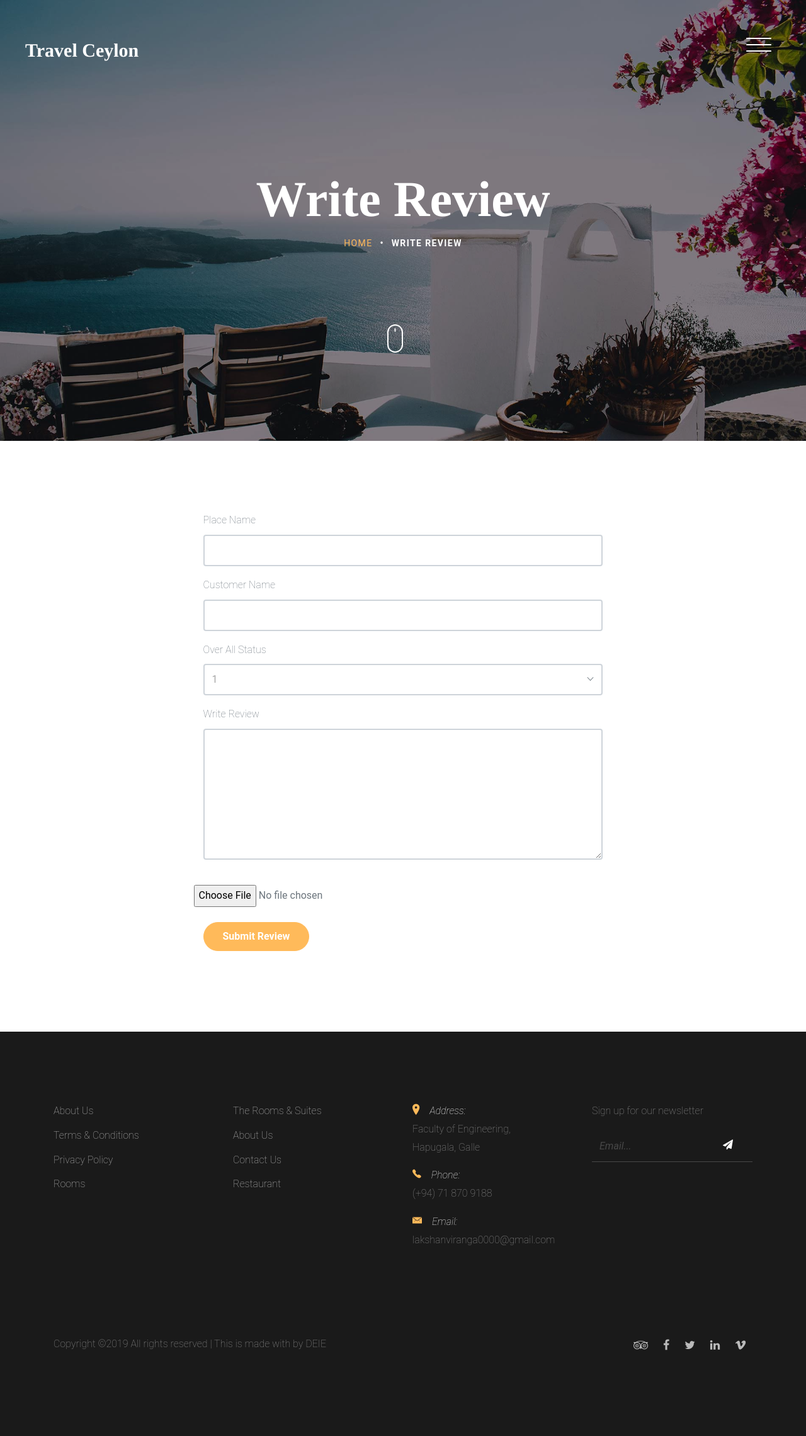
After one commit to Rajitha950926/tour_v1, a CodeIgniter app: page /database/index.php/home/Review in a window 1280 px wide. The commit adds this page. Shown: the whole page at 63% size. Run offline with CodeIgniter, Linux system fonts and the light colour scheme; some libraries are stand-ins or nearby versions; some web fonts are replaced.

Commit message:
2019-12-02

```diff
--- a/application/controllers/Home.php
+++ b/application/controllers/Home.php
@@ -57,4 +57,9 @@ class Home extends CI_Controller {
     {
         $this->load->view('user_profile');
     }
+
+    public function Review()
+    {
+        $this->load->view('write_review');
+    }
 }
--- a/application/views/include/header.php
+++ b/application/views/include/header.php
@@ -17,7 +17,7 @@
     <link rel="stylesheet" href="<?php echo base_url(); ?>css/bootstrap-datepicker.css">
     <link rel="stylesheet" href="<?php echo base_url(); ?>css/jquery.timepicker.css">
     <link rel="stylesheet" href="<?php echo base_url(); ?>css/fancybox.min.css">
-
+    <link rel="stylesheet" href="<?php echo base_url(); ?>css/file_input.css">
     <link rel="stylesheet" href="<?php echo base_url(); ?>fonts/ionicons/css/ionicons.min.css">
     <link rel="stylesheet" href="<?php echo base_url(); ?>fonts/fontawesome/css/font-awesome.min.css">
 
--- a/application/views/place_details.php
+++ b/application/views/place_details.php
@@ -106,6 +106,7 @@
             <h2 class="mb-4">Location info</h2>
             <p>Far far away, behind the word mountains, far from the countries Vokalia and Consonantia, there live the blind texts. Separated they live in Bookmarksgrove right at the coast of the Semantics, a large language ocean.</p>
             <p><a href="<?php echo base_url('index.php/Home/Reservation/'.$result['place_name']);?>" class="btn btn-primary text-white">Book now</a></p>
+              <p><a href="<?php echo base_url('index.php/Home/Review');?>" class="btn btn-primary text-white">Write Review</a></p>
           </div>
         </div>
 
--- /dev/null
+++ b/application/views/write_review.php
@@ -0,0 +1,87 @@
+<?php include('include/header.php') ?>
+
+<section class="site-hero inner-page overlay" style="background-image: url(../../images/hero_4.jpg)" data-stellar-background-ratio="0.5">
+    <div class="container">
+        <div class="row site-hero-inner justify-content-center align-items-center">
+            <div class="col-md-10 text-center" data-aos="fade">
+                <h1 class="heading mb-3">Write Review</h1>
+                <ul class="custom-breadcrumbs mb-4">
+                    <li><a href="<?php echo base_url('index.php');?>">Home</a></li>
+                    <li>&bullet;</li>
+                    <li>Write Review</li>
+                </ul>
+            </div>
+        </div>
+    </div>
+
+    <a class="mouse smoothscroll" href="#next">
+        <div class="mouse-icon">
+            <span class="mouse-wheel"></span>
+        </div>
+    </a>
+</section>
+
+<section class="section contact-section" id="next">
+    <div class="container">
+        <div class="row justify-content-center">
+            <div class="col-md-7" data-aos="fade-up" data-aos-delay="100">
+
+                <?php echo form_open_multipart('Review_Controller/review_submit');?>
+<!--                <form action="#" method="post" class="bg-white p-md-5 p-4 mb-5 border">-->
+                    <div class="row">
+                        <div class="col-md-12 form-group">
+                            <label for="name">Place Name</label>
+                            <input type="text" id="place_name" class="form-control" required>
+                        </div>
+                    </div>
+                    <div class="row">
+                        <div class="col-md-12 form-group">
+                            <label for="customer_name">Customer Name</label>
+                            <input type="customer_name" id="customer_name" class="form-control" name="customer_name" required>
+                        </div>
+                    </div>
+                    <div class="row">
+                        <div class="col-md-12 form-group">
+                            <label for="customer_name">Over All Status</label>
+                            <div class="field-icon-wrap">
+                                <div class="icon"><span class="ion-ios-arrow-down"></span></div>
+                                <select name="over_all"  id="over_all" class="form-control" required>
+                                    <option value="1">1</option>
+                                    <option value="2">2</option>
+                                    <option value="3">3</option>
+                                    <option value="4">4</option>
+                                    <option value="5">5</option>
+                                    <option value="6">6</option>
+                                    <option value="7">7</option>
+                                    <option value="8">8</option>
+                                    <option value="9">9</option>
+                                    <option value="10">10</option>
+                                </select>
+                            </div>
+                        </div>
+                    </div>
+                    <div class="row mb-4">
+                        <div class="col-md-12 form-group">
+                            <label for="message">Write Review</label>
+                            <textarea name="message" id="message" class="form-control " cols="30" rows="8" required></textarea>
+                        </div>
+                    </div>
+                    <div class="row mb-4">
+                        <div class="image-upload-wrap">
+                            <input class="file-upload-input" type='file' onchange="" accept="image/*" name="path_name" />
+                        </div>
+                    </div>
+                    <div class="row">
+                        <div class="col-md-6 form-group">
+                            <button class="btn btn-primary text-white font-weight-bold" type="submit">Submit Review</button>
+                        </div>
+                    </div>
+<!--                </form>-->
+                <?php echo form_close();?>
+
+            </div>
+        </div>
+    </div>
+</section>
+
+<?php include('include/footer.php')?>
```
Also changed, not shown: application/controllers/Review_Controller.php (added, +12 -0 lines), application/models/Review.php (added, +18 -0 lines), css/file_input.css (added, +45 -0 lines).
